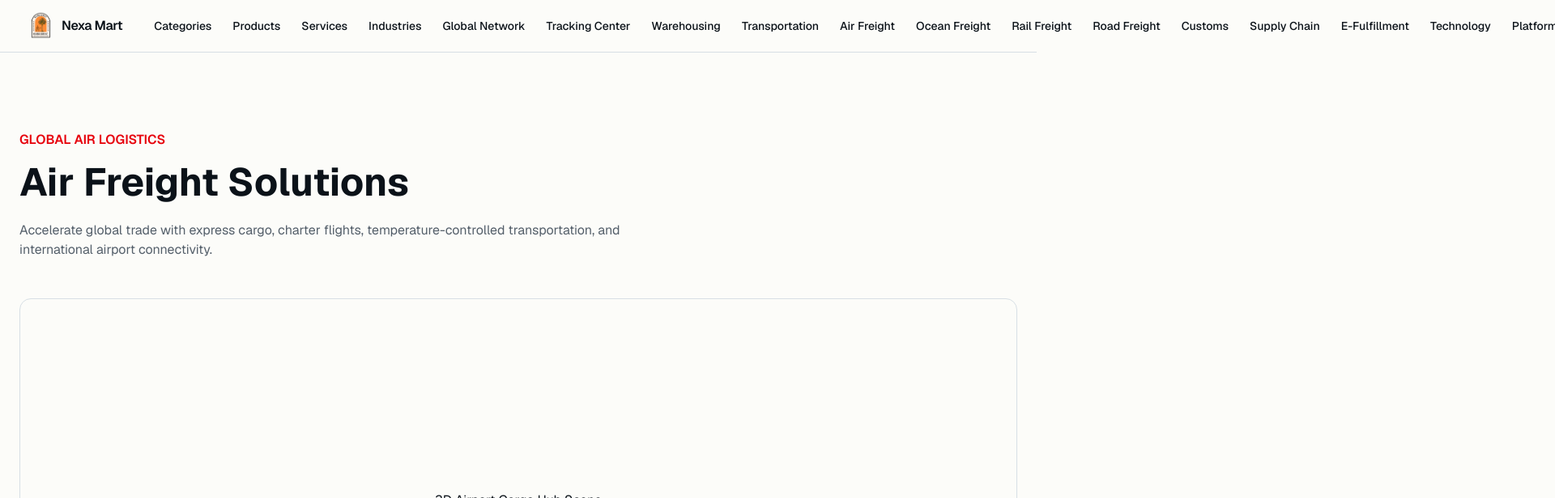
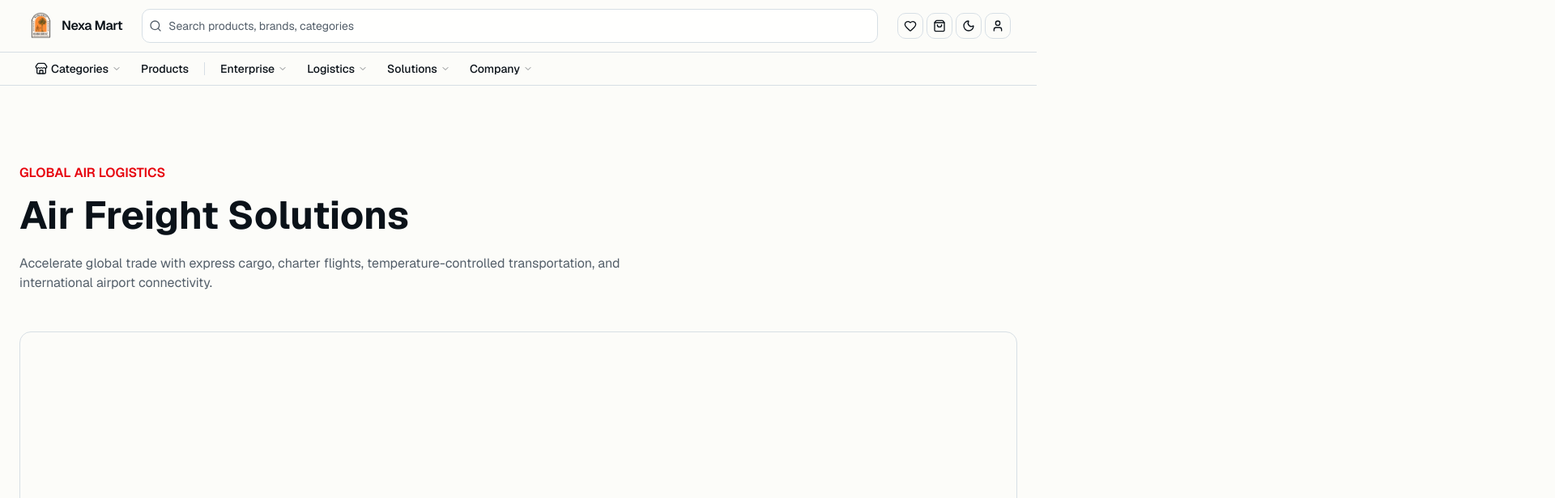
Before and after one commit to farid22022/Nexa-Mart, a Next.js app: page /air-freight in a window 1280 px wide. Shown: the top 616 px of the page at 81% size, 1920 px wide, since content can reach past the window. Built offline with nearby package versions, Linux system fonts and the light colour scheme.

Commit message:
navbar-updated

```diff
--- a/src/components/site-header.tsx
+++ b/src/components/site-header.tsx
@@ -2,6 +2,7 @@ import Image from "next/image";
 import Link from "next/link";
 import {
   BarChart3,
+  ChevronDown,
   Heart,
   Menu,
   Search,
@@ -25,74 +26,111 @@ import { Input } from "@/components/ui/input";
 import { Sheet, SheetContent, SheetTitle, SheetTrigger } from "@/components/ui/sheet";
 import { categories } from "@/lib/data";
 
-const navLinks = [
-  { label: "Products", href: "/products" },
-
-  // Enterprise Pages
-  { label: "Services", href: "/services" },
-  { label: "Industries", href: "/industries" },
-  { label: "Global Network", href: "/global-network" },
+// Grouped nav for desktop row-2 dropdowns
+const navGroups = [
+  {
+    label: "Enterprise",
+    links: [
+      { label: "Services",        href: "/services" },
+      { label: "Industries",      href: "/industries" },
+      { label: "Global Network",  href: "/global-network" },
       { label: "Tracking Center", href: "/tracking-center" },
-
-  // Logistics Services
-  { label: "Warehousing", href: "/warehousing" },
+    ],
+  },
+  {
+    label: "Logistics",
+    links: [
+      { label: "Warehousing",    href: "/warehousing" },
       { label: "Transportation", href: "/transportation" },
-  { label: "Air Freight", href: "/air-freight" },
-  { label: "Ocean Freight", href: "/ocean-freight" },
-  { label: "Rail Freight", href: "/rail-freight" },
-  { label: "Road Freight", href: "/road-freight" },
-  { label: "Customs", href: "/customs-clearance" },
-
-  // Solutions
-  { label: "Supply Chain", href: "/supply-chain-solutions" },
+      { label: "Air Freight",    href: "/air-freight" },
+      { label: "Ocean Freight",  href: "/ocean-freight" },
+      { label: "Rail Freight",   href: "/rail-freight" },
+      { label: "Road Freight",   href: "/road-freight" },
+      { label: "Customs",        href: "/customs-clearance" },
+    ],
+  },
+  {
+    label: "Solutions",
+    links: [
+      { label: "Supply Chain",  href: "/supply-chain-solutions" },
       { label: "E-Fulfillment", href: "/ecommerce-fulfillment" },
-  { label: "Technology", href: "/technology-innovation" },
-  { label: "Platform", href: "/digital-logistics-platform" },
-
-  // Company
+      { label: "Technology",    href: "/technology-innovation" },
+      { label: "Platform",      href: "/digital-logistics-platform" },
+    ],
+  },
+  {
+    label: "Company",
+    links: [
       { label: "Sustainability", href: "/sustainability" },
-  { label: "Careers", href: "/careers" },
-  { label: "News", href: "/news-media" },
-  { label: "Investors", href: "/investor-relations" },
-  { label: "Case Studies", href: "/case-studies" },
-  { label: "Support", href: "/support-center" },
-  { label: "Contact", href: "/contact" },
+      { label: "Careers",        href: "/careers" },
+      { label: "News",           href: "/news-media" },
+      { label: "Investors",      href: "/investor-relations" },
+      { label: "Case Studies",   href: "/case-studies" },
+      { label: "Support",        href: "/support-center" },
+      { label: "Contact",        href: "/contact" },
+    ],
+  },
 ];
 
 export function SiteHeader() {
   return (
     <header className="sticky top-0 z-40 border-b bg-background/92 backdrop-blur-xl">
-      <div className="container-page flex min-h-16 items-center gap-3">
+
+      {/* ── Row 1: Logo · Search · Icons ── */}
+      <div className="container-page flex min-h-16 items-center gap-2 sm:gap-3">
+
+        {/* Hamburger — visible below lg */}
         <Sheet>
           <SheetTrigger asChild>
             <Button
               variant="outline"
               size="icon"
-              className="lg:hidden"
+              className="shrink-0 lg:hidden"
               aria-label="Open navigation"
             >
               <Menu />
             </Button>
           </SheetTrigger>
-          <SheetContent side="left" className="w-80">
+
+          <SheetContent side="left" className="w-80 overflow-y-auto">
             <SheetTitle className="text-left">Nexa Mart</SheetTitle>
-            <nav className="mt-6 grid gap-2">
-              {navLinks.map((item) => (
-                <Button key={item.href} asChild variant="ghost" className="justify-start">
+            <nav className="mt-6 grid gap-1">
+              <Button asChild variant="ghost" className="justify-start font-medium">
+                <Link href="/products">Products</Link>
+              </Button>
+
+              {navGroups.map((group) => (
+                <div key={group.label}>
+                  <p className="mt-3 px-3 pb-1 text-xs font-semibold uppercase tracking-wider text-muted-foreground">
+                    {group.label}
+                  </p>
+                  {group.links.map((item) => (
+                    <Button
+                      key={item.href}
+                      asChild
+                      variant="ghost"
+                      className="w-full justify-start pl-5 text-sm"
+                    >
                       <Link href={item.href}>{item.label}</Link>
                     </Button>
                   ))}
-              <Button asChild variant="ghost" className="justify-start">
+                </div>
+              ))}
+
+              <div className="mt-3 border-t pt-3">
+                <Button asChild variant="ghost" className="w-full justify-start">
                   <Link href="/dashboard/customer">Customer dashboard</Link>
                 </Button>
-              <Button asChild variant="ghost" className="justify-start">
+                <Button asChild variant="ghost" className="w-full justify-start">
                   <Link href="/dashboard/admin">Admin dashboard</Link>
                 </Button>
+              </div>
             </nav>
           </SheetContent>
         </Sheet>
 
-        <Link href="/" className="flex items-center gap-2 shrink-0">
+        {/* Logo */}
+        <Link href="/" className="flex shrink-0 items-center gap-2">
           <Image
             src="/logo.png"
             alt="Nexa Mart Logo"
@@ -100,61 +138,48 @@ export function SiteHeader() {
             height={36}
             className="rounded-lg"
           />
-          <span className="font-semibold tracking-tight whitespace-nowrap">Nexa Mart</span>
+          <span className="hidden font-semibold tracking-tight sm:inline">Nexa Mart</span>
         </Link>
 
-        <nav className="ml-4 hidden items-center gap-1 lg:flex">
-          <DropdownMenu>
-            <DropdownMenuTrigger asChild>
-              <Button variant="ghost">Categories</Button>
-            </DropdownMenuTrigger>
-            <DropdownMenuContent align="start" className="w-72">
-              <DropdownMenuLabel>Shop departments</DropdownMenuLabel>
-              <DropdownMenuSeparator />
-              {categories.map((category) => (
-                <DropdownMenuItem key={category.name} asChild>
-                  <Link href={`/products?category=${category.name}`}>
-                    <Store className="mr-2 size-4" />
-                    <span>{category.name}</span>
-                    <Badge variant="secondary" className="ml-auto">
-                      {category.count}
-                    </Badge>
-                  </Link>
-                </DropdownMenuItem>
-              ))}
-            </DropdownMenuContent>
-          </DropdownMenu>
-          {navLinks.map((item) => (
-            <Button key={item.href} asChild variant="ghost">
-              <Link href={item.href}>{item.label}</Link>
-            </Button>
-          ))}
-        </nav>
-
-        <form className="ml-auto hidden min-w-64 max-w-md flex-1 items-center gap-2 rounded-lg border bg-card px-2 py-1 md:flex">
-          <Search className="size-4 text-muted-foreground" />
+        {/* Search bar — md+ */}
+        <form className="mx-3 hidden min-w-0 flex-1 items-center gap-2 rounded-lg border bg-card px-2 py-1 md:flex">
+          <Search className="size-4 shrink-0 text-muted-foreground" />
           <Input
             className="h-8 border-0 bg-transparent px-0 shadow-none focus-visible:ring-0"
             placeholder="Search products, brands, categories"
           />
         </form>
 
-        <Button variant="outline" size="icon" asChild aria-label="Search">
+        {/* Right-side icons */}
+        <div className="ml-auto flex items-center gap-1 md:ml-0">
+          {/* Search icon — mobile only */}
+          <Button
+            variant="outline"
+            size="icon"
+            asChild
+            aria-label="Search"
+            className="md:hidden"
+          >
             <Link href="/search">
               <Search />
             </Link>
           </Button>
+
           <Button variant="outline" size="icon" asChild aria-label="Wishlist">
             <Link href="/dashboard/customer/wishlist">
               <Heart />
             </Link>
           </Button>
+
           <Button variant="outline" size="icon" asChild aria-label="Cart">
             <Link href="/cart">
               <ShoppingBag />
             </Link>
           </Button>
+
           <ThemeToggle />
+
+          {/* Account dropdown */}
           <DropdownMenu>
             <DropdownMenuTrigger asChild>
               <Button variant="outline" size="icon" aria-label="Account menu">
@@ -181,6 +206,66 @@ export function SiteHeader() {
             </DropdownMenuContent>
           </DropdownMenu>
         </div>
+      </div>
+
+      {/* ── Row 2: Nav bar — desktop (lg+) only ── */}
+      <div className="hidden border-t lg:block">
+        <div className="container-page flex h-10 items-center gap-0.5">
+
+          {/* Categories dropdown */}
+          <DropdownMenu>
+            <DropdownMenuTrigger asChild>
+              <Button variant="ghost" size="sm" className="gap-1 text-sm">
+                <Store className="size-4" />
+                Categories
+                <ChevronDown className="size-3 opacity-50" />
+              </Button>
+            </DropdownMenuTrigger>
+            <DropdownMenuContent align="start" className="w-72">
+              <DropdownMenuLabel>Shop departments</DropdownMenuLabel>
+              <DropdownMenuSeparator />
+              {categories.map((category) => (
+                <DropdownMenuItem key={category.name} asChild>
+                  <Link href={`/products?category=${category.name}`}>
+                    <Store className="mr-2 size-4" />
+                    <span>{category.name}</span>
+                    <Badge variant="secondary" className="ml-auto">
+                      {category.count}
+                    </Badge>
+                  </Link>
+                </DropdownMenuItem>
+              ))}
+            </DropdownMenuContent>
+          </DropdownMenu>
+
+          {/* Products standalone link */}
+          <Button asChild variant="ghost" size="sm" className="text-sm">
+            <Link href="/products">Products</Link>
+          </Button>
+
+          <div className="mx-1.5 h-4 w-px bg-border" />
+
+          {/* Group dropdowns */}
+          {navGroups.map((group) => (
+            <DropdownMenu key={group.label}>
+              <DropdownMenuTrigger asChild>
+                <Button variant="ghost" size="sm" className="gap-1 text-sm">
+                  {group.label}
+                  <ChevronDown className="size-3 opacity-50" />
+                </Button>
+              </DropdownMenuTrigger>
+              <DropdownMenuContent align="start" className="min-w-44">
+                {group.links.map((item) => (
+                  <DropdownMenuItem key={item.href} asChild>
+                    <Link href={item.href}>{item.label}</Link>
+                  </DropdownMenuItem>
+                ))}
+              </DropdownMenuContent>
+            </DropdownMenu>
+          ))}
+        </div>
+      </div>
+
     </header>
   );
 }
```
Lines whose indentation alone changed are shown as unchanged.
